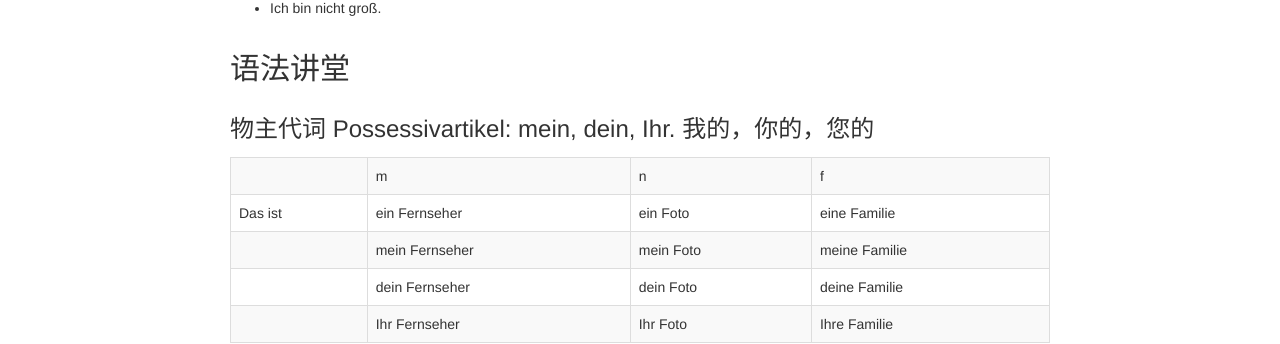
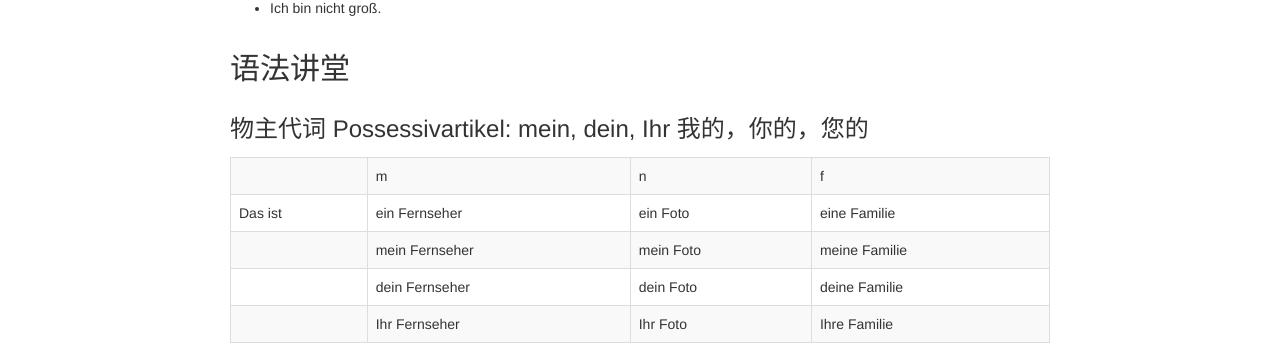
Before and after one commit to Frederick-S/GermanGarden, a Jekyll site: the page built from _posts/Passwort Deutsch/A1/2013-07-13-lektion-3-2.html, in a window 1280 px wide and 900 px high, scrolled down 2593 px. Shown: the part 145-489 px from the top of the window. Built offline with Jekyll 4.4.1, drawn with Linux system fonts in a browser that asks for light colours; nearby versions of some CDN libraries; comment, search, counter and statistics services are not loaded.

```diff
--- a/_posts/Passwort Deutsch/A1/2013-07-13-lektion-3-2.html
+++ b/_posts/Passwort Deutsch/A1/2013-07-13-lektion-3-2.html
@@ -56,7 +56,7 @@ tags: ['Passwort Deutsch', 'Passwort Deutsch A1', 'Passwort Deutsch A1 Lektion 3
 </ul>
 <ul class="item-list">
     <li>Haben Sie Kinder? 您有孩子吗？</li>
-    <li>Ja./Nein</li>
+    <li>Ja./Nein.</li>
 </ul>
 <ul class="item-list">
     <li>Wie alt sind Ihre Kinder? 您的孩子几岁？</li>
@@ -151,7 +151,7 @@ tags: ['Passwort Deutsch', 'Passwort Deutsch A1', 'Passwort Deutsch A1 Lektion 3
     <li>Ich bin nicht groß.</li>
 </ul>
 <h2>语法讲堂</h2>
-<h3>物主代词 Possessivartikel: mein, dein, Ihr. 我的，你的，您的</h3>
+<h3>物主代词 Possessivartikel: mein, dein, Ihr 我的，你的，您的</h3>
 <table class="table table-bordered table-striped table-hover">
     <tbody>
         <tr>
```
